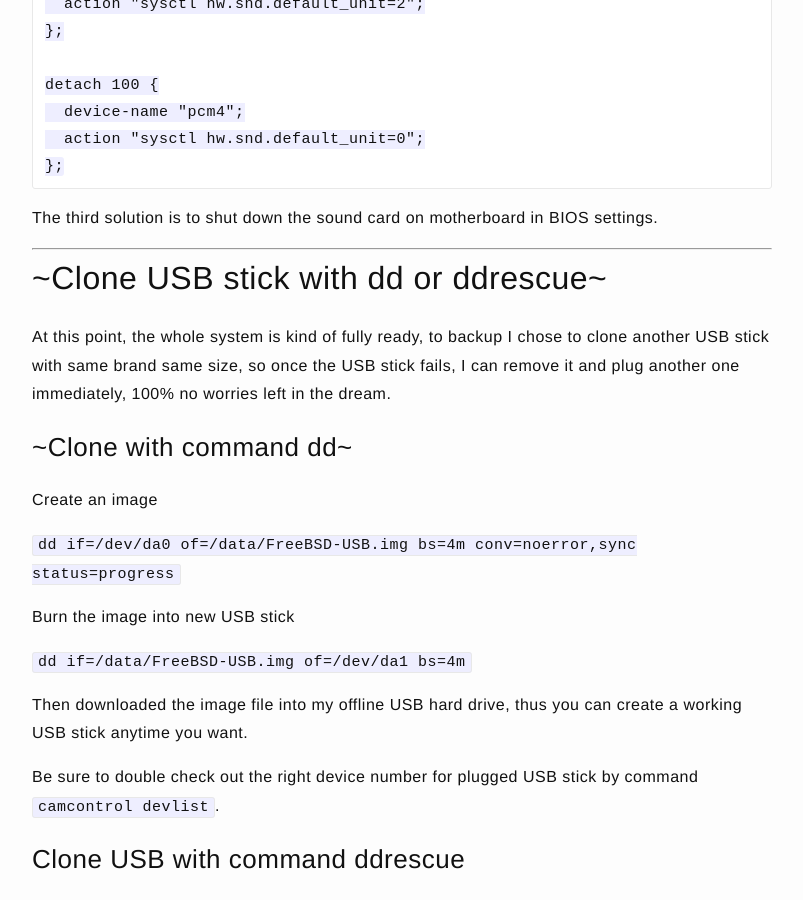
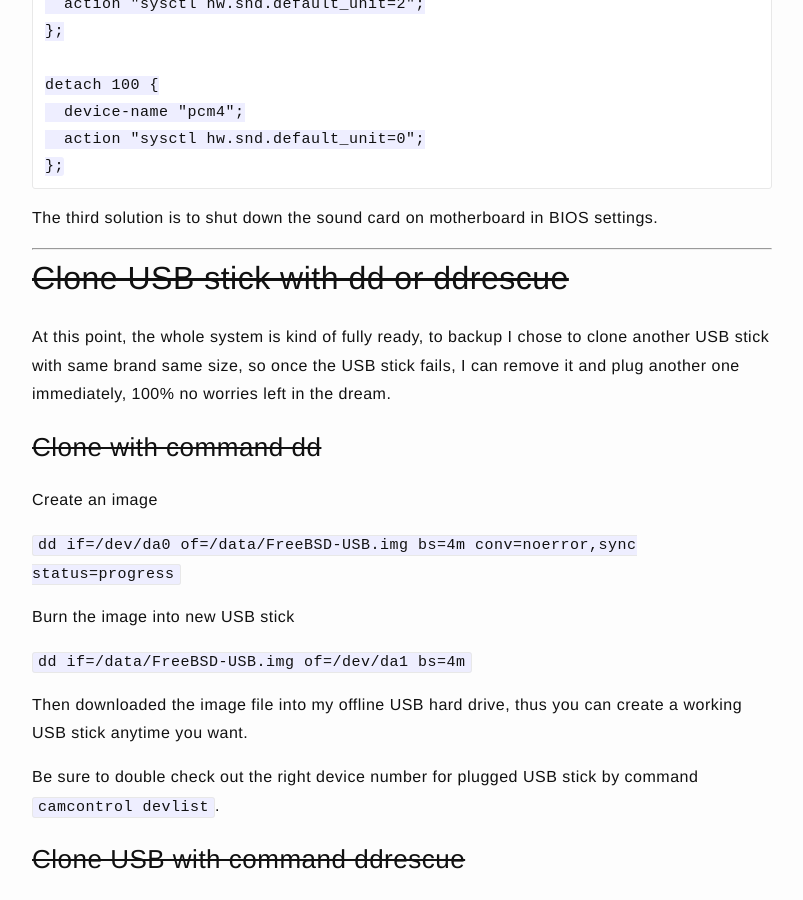
Before and after one commit to jazzi/jazzi.github.io, a Jekyll site: the page built from _posts/2023-12-21-hpe-microserver-gen10-with-freebsd.md, in a window 1280 px wide and 900 px high, scrolled down 18575 px. Shown: the whole window, without its empty margins (238-1041 px from the left). Built offline with Jekyll 4.4.1, drawn with Linux system fonts in a browser that asks for light colours.

Commit message:
fix a mistake

```diff
--- a/_posts/2023-12-21-hpe-microserver-gen10-with-freebsd.md
+++ b/_posts/2023-12-21-hpe-microserver-gen10-with-freebsd.md
@@ -711,11 +711,11 @@ The third solution is to shut down the sound card on motherboard in BIOS setting
 
 ---
 
-## ~Clone USB stick with dd or ddrescue~
+## ~~Clone USB stick with dd or ddrescue~~
 
 At this point, the whole system is kind of fully ready, to backup I chose to clone another USB stick with same brand same size, so once the USB stick fails, I can remove it and plug another one immediately, 100% no worries left in the dream.
 
-### ~Clone with command dd~
+### ~~Clone with command dd~~
 
 Create an image
 
@@ -729,7 +729,7 @@ Then downloaded the image file into my offline USB hard drive, thus you can crea
 
 Be sure to double check out the right device number for plugged USB stick by command `camcontrol devlist`.
 
-### Clone USB with command ddrescue
+### ~~Clone USB with command ddrescue~~
 
 [ddrescue](https://www.gnu.org/software/ddrescue/manual/ddrescue_manual.html) is a very powerful and convenient tool for data saving, also good choice for clone USB stick, the command is very straight forward, just type:
 
```
